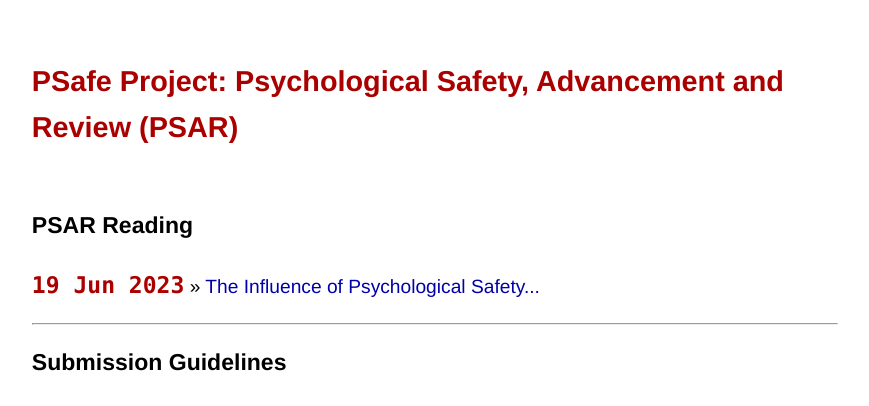
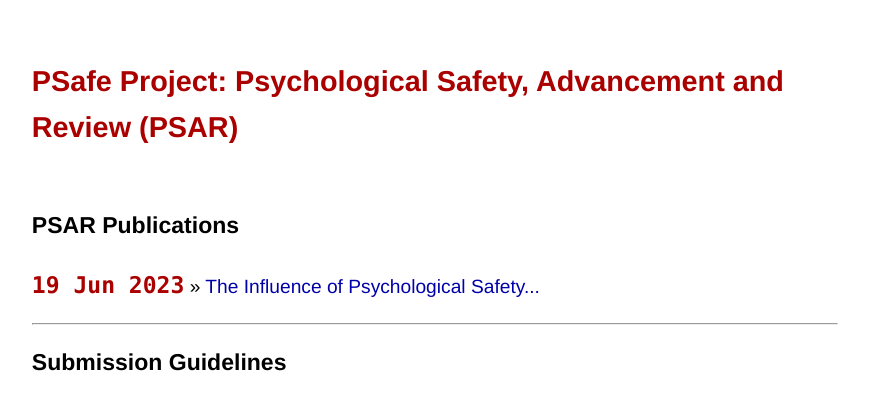
Before and after one commit to atidbit/psafe, a Jekyll site: the page built from psar.html, in a window 1280 px wide. Shown: the top 406 px of the page, without its empty margins (205-1074 px from the left). Built offline with Jekyll 4.4.1, drawn with Linux system fonts in a browser that asks for light colours.

Commit message:
Update psar.html

```diff
--- a/psar.html
+++ b/psar.html
@@ -5,7 +5,7 @@ title: Psychological Safety, Advancement and Review
 
 <div id="home">
 
- <h1>PSAR Reading</h1>
+ <h1>PSAR Publications</h1>
 
   <ul class="posts">
     {% for post in site.posts %}
```
